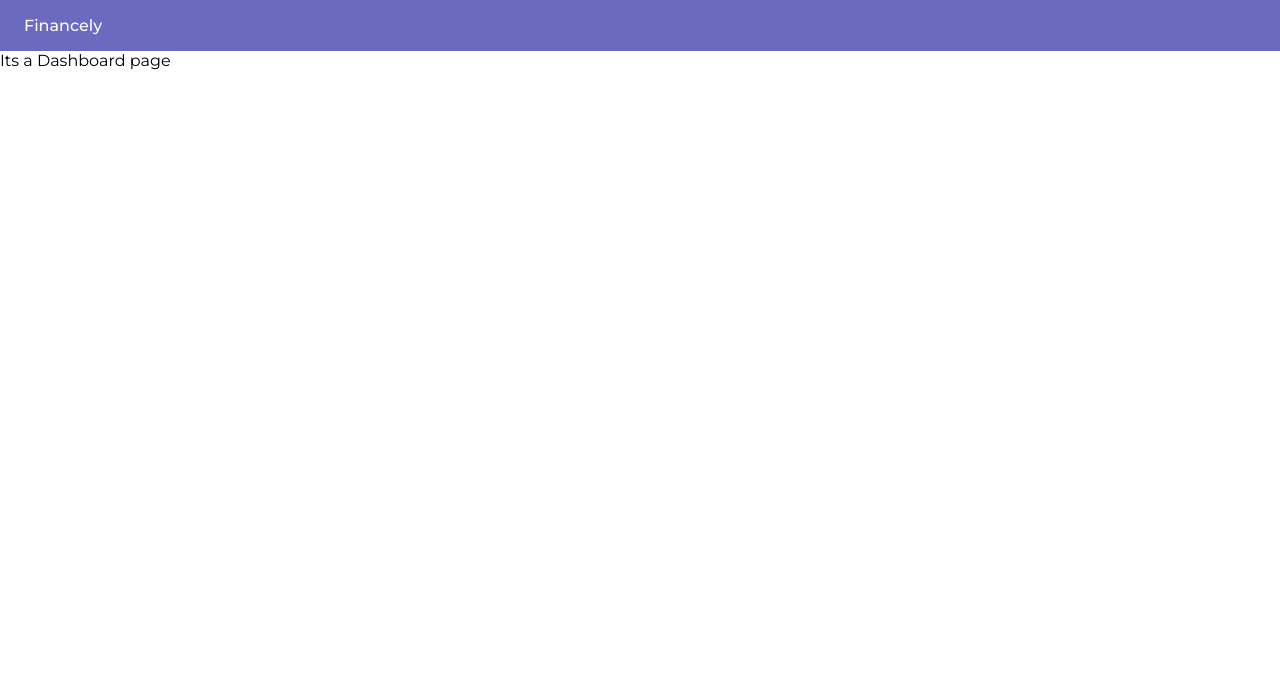
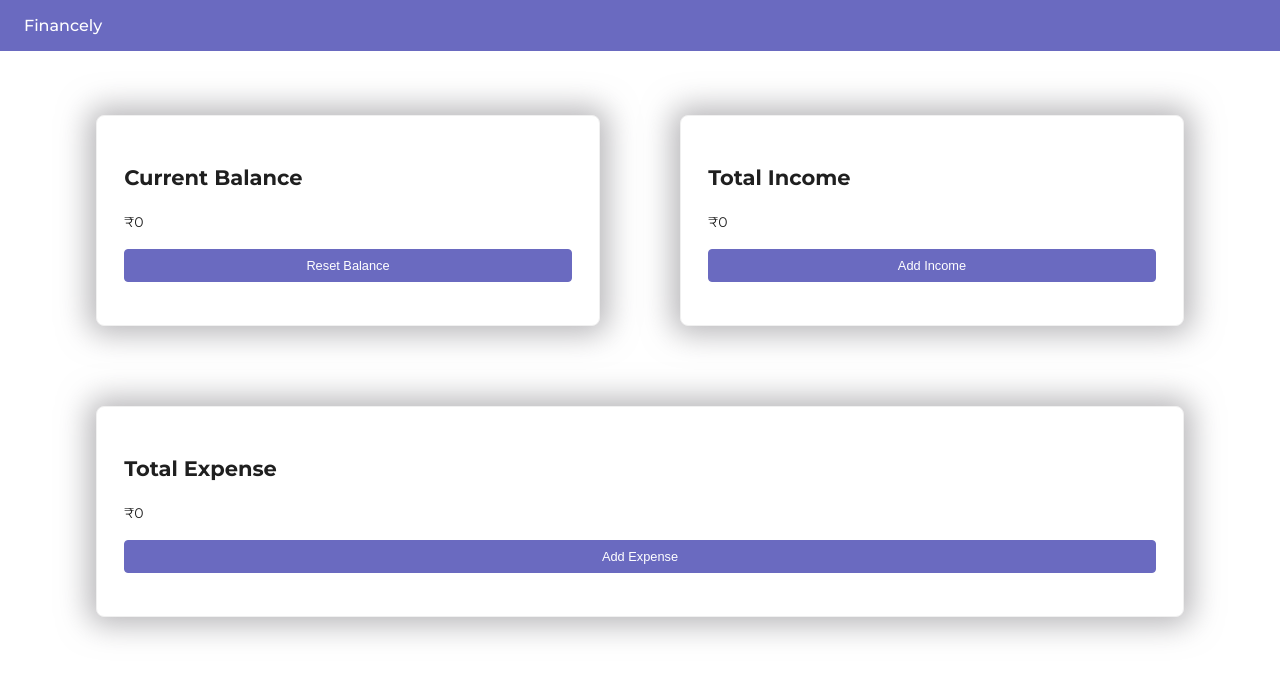
Before and after one commit to siwanijaiswal/finance-tracker, a React (Vite) app: page /dashboard in a window 1280 px wide. Shown: the top 678 px of the page. Built offline with nearby package versions, Linux system fonts and the light colour scheme; no server answers; a web font is replaced by a local one.

Commit message:
created card component for balance, income and expense

```diff
--- a/package.json
+++ b/package.json
@@ -10,6 +10,7 @@
     "preview": "vite preview"
   },
   "dependencies": {
+    "antd": "^5.20.0",
     "firebase": "^10.12.4",
     "react": "^18.3.1",
     "react-dom": "^18.3.1",
--- /dev/null
+++ b/src/components/Cards/Cards.css
@@ -0,0 +1,25 @@
+.card-row {
+  display: flex;
+  justify-content: space-between;
+  align-items: center;
+  flex-wrap: wrap;
+  gap: 16px;
+  width: 90%;
+  margin: 2rem auto;
+}
+.dashboard-card {
+  box-shadow: var(--shadow);
+  min-width: 350px;
+  padding: 0.2rem;
+  font-family: 'Montserrat', sans-serif;
+  border-radius: 0.5rem;
+  margin: 2rem;
+  flex: 1;
+}
+.dashboard-card p {
+  margin: 0;
+}
+.ant-card-head-title {
+  margin: 0rem;
+  font-weight: 500;
+}
--- /dev/null
+++ b/src/components/Cards/Cards.jsx
@@ -0,0 +1,30 @@
+import React from 'react';
+import { Row, Card } from 'antd';
+import './Cards.css';
+import Button from '../Button/Button';
+
+const Cards = () => {
+  return (
+    <div>
+      <Row className='card-row'>
+        <Card className='dashboard-card'>
+          <h2> Current Balance </h2>
+          <p>₹0 </p>
+          <Button blue={true}> Reset Balance </Button>
+        </Card>
+        <Card className='dashboard-card'>
+          <h2> Total Income </h2>
+          <p>₹0 </p>
+          <Button blue={true}> Add Income </Button>
+        </Card>
+        <Card className='dashboard-card'>
+          <h2> Total Expense </h2>
+          <p>₹0 </p>
+          <Button blue={true}>Add Expense</Button>
+        </Card>
+      </Row>
+    </div>
+  );
+};
+
+export default Cards;
--- a/src/pages/Dashboard/Dashboard.jsx
+++ b/src/pages/Dashboard/Dashboard.jsx
@@ -1,7 +1,12 @@
-import React from "react";
+import React from 'react';
+import Cards from '../../components/Cards/Cards';
 
 const Dashboard = () => {
-  return <div>Its a Dashboard page</div>;
+  return (
+    <div>
+      <Cards />
+    </div>
+  );
 };
 
 export default Dashboard;
```
Also changed, not shown: 1 other file (tests, documents, lock files or other folders).
